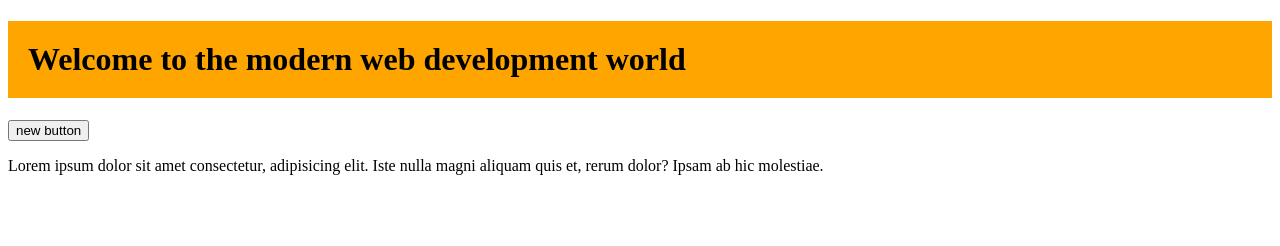
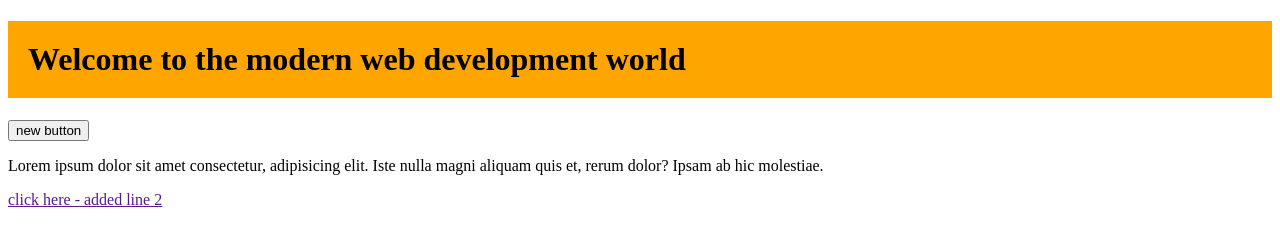
Before and after one commit to Rayquaza001/rayssecondrepo, a plain HTML site: page index.html in a window 1280 px wide. Drawn offline with Linux system fonts and the light colour scheme.

Commit message:
added new line 2

```diff
--- a/index.html
+++ b/index.html
@@ -11,5 +11,6 @@
     <button>new button</button>
     <p>Lorem ipsum dolor sit amet consectetur, adipisicing elit. Iste nulla magni aliquam quis et, rerum dolor? Ipsam ab hic molestiae.
     </p>
+    <a href=""> click here - added line 2</a>
 </body>
 </html>
```
